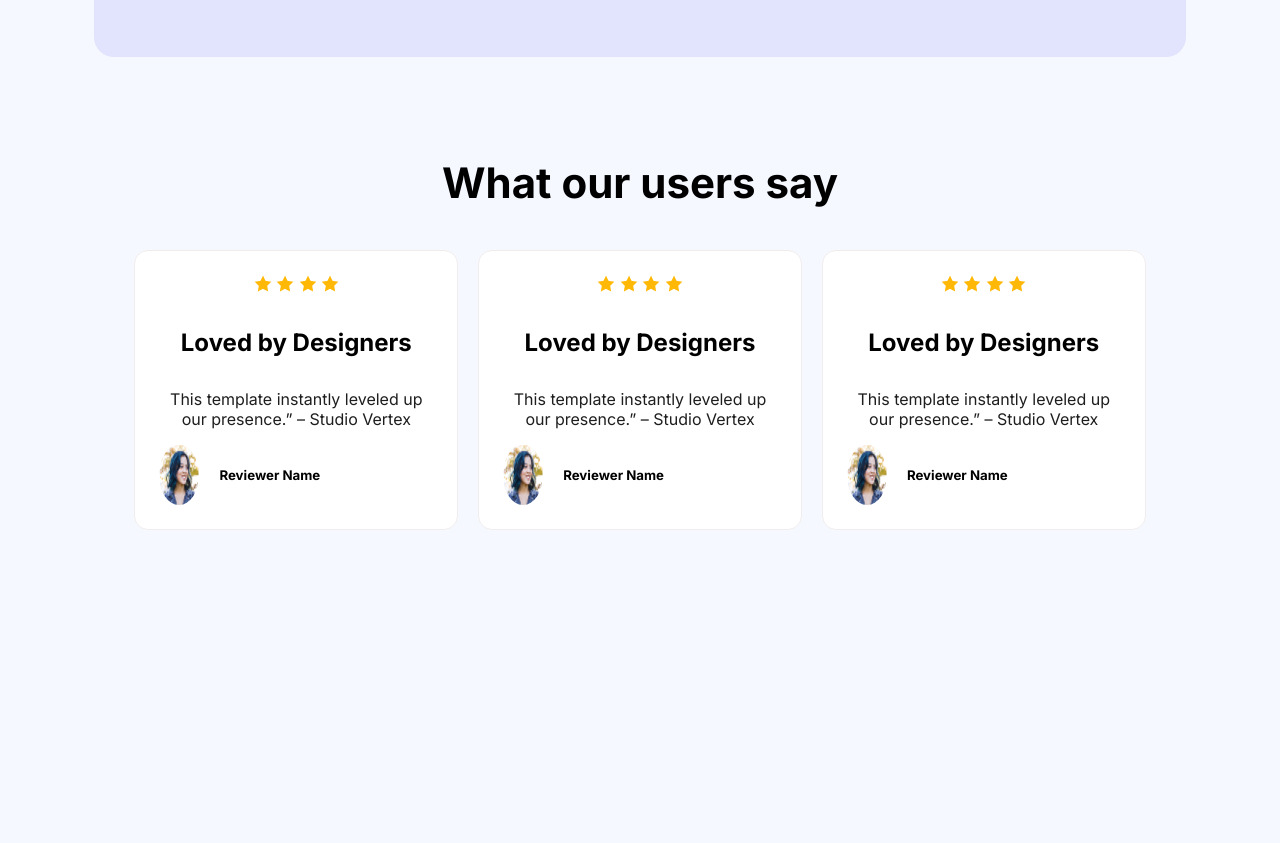
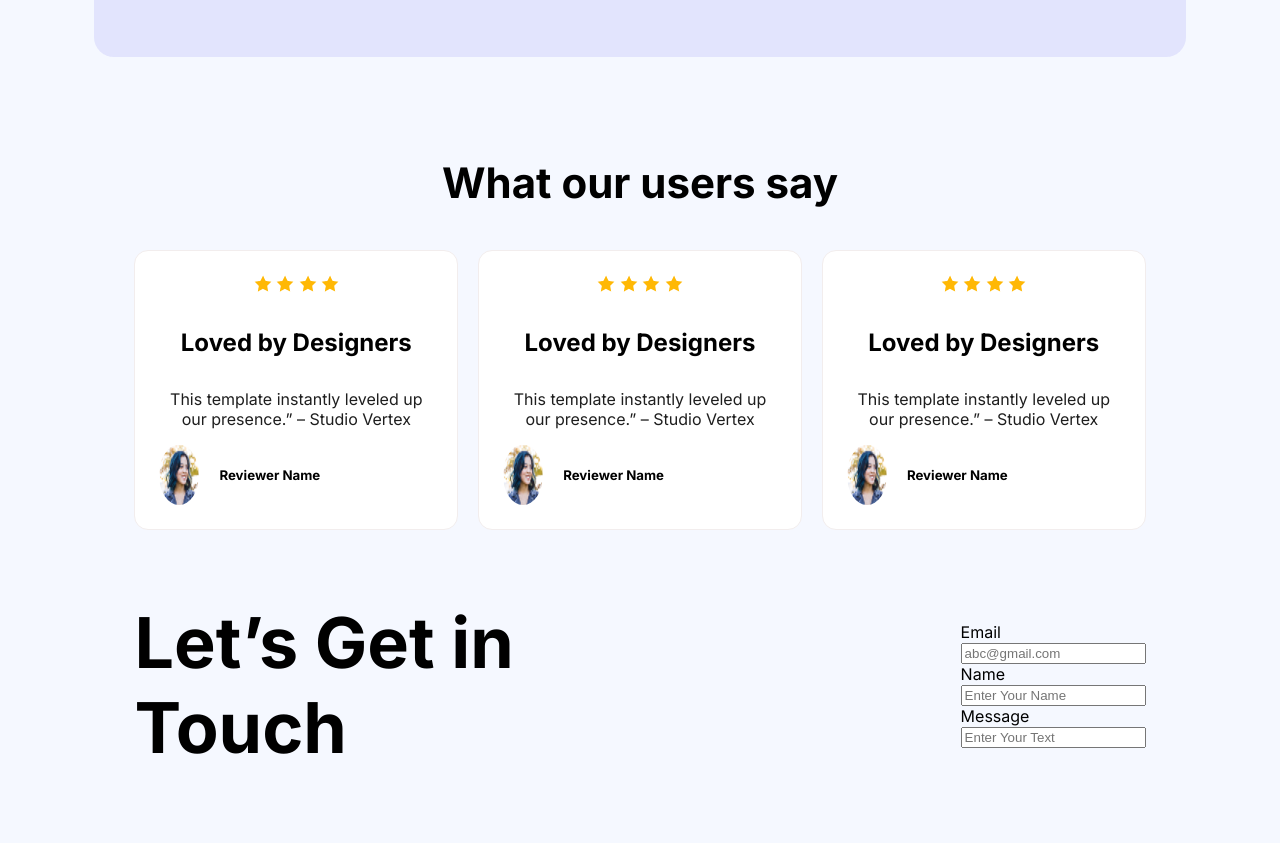
Before and after one commit to abusayadebu/landing-launchpad-01, a plain HTML site: page index.html in a window 1280 px wide. Shown: the part 1677-2520 px from the top of the page. Before the commit the page ends 2215 px from the top, so only its background shows below. Drawn offline with Linux system fonts and the light colour scheme.

Commit message:
get in touch section added

```diff
--- a/index.html
+++ b/index.html
@@ -104,6 +104,23 @@
             </div>
             <!-- users-section ends here -->
 
+            <!-- get in touch section starts here -->
+             <div class="get-in-section">
+                <h3>Let’s Get in <br> Touch</h3>
+                <div>
+                    <form>
+                        <label for="email">Email</label><br>
+                        <input type="email" id="email" name="email" placeholder="abc@gmail.com"><br>
+                        <label for="Name">Name</label><br>
+                        <input type="text" id="name" name="name" placeholder="Enter Your Name"><br>
+                        <label for="message">Message</label><br>
+                        <input type="textarea" id="message" name="textarea" placeholder="Enter Your Text"><br>
+
+                    </form>
+                </div>
+             </div>
+
+             <!-- get in touch section ends here -->
     </main>
 
     <!-- footer section starts here -->
--- a/styles/style.css
+++ b/styles/style.css
@@ -142,3 +142,16 @@
     border-radius: 50%;
 }
 /* users section style ends here */
+.get-in-section{
+    width: 80%;
+    margin: 0 auto;
+    display: flex;
+    justify-content: space-between;
+    align-items: center;
+}
+.get-in-section h3{
+    font-size: 70px;
+    font-weight: 700;
+}
+
+/* get in touch section style ends here */
```
